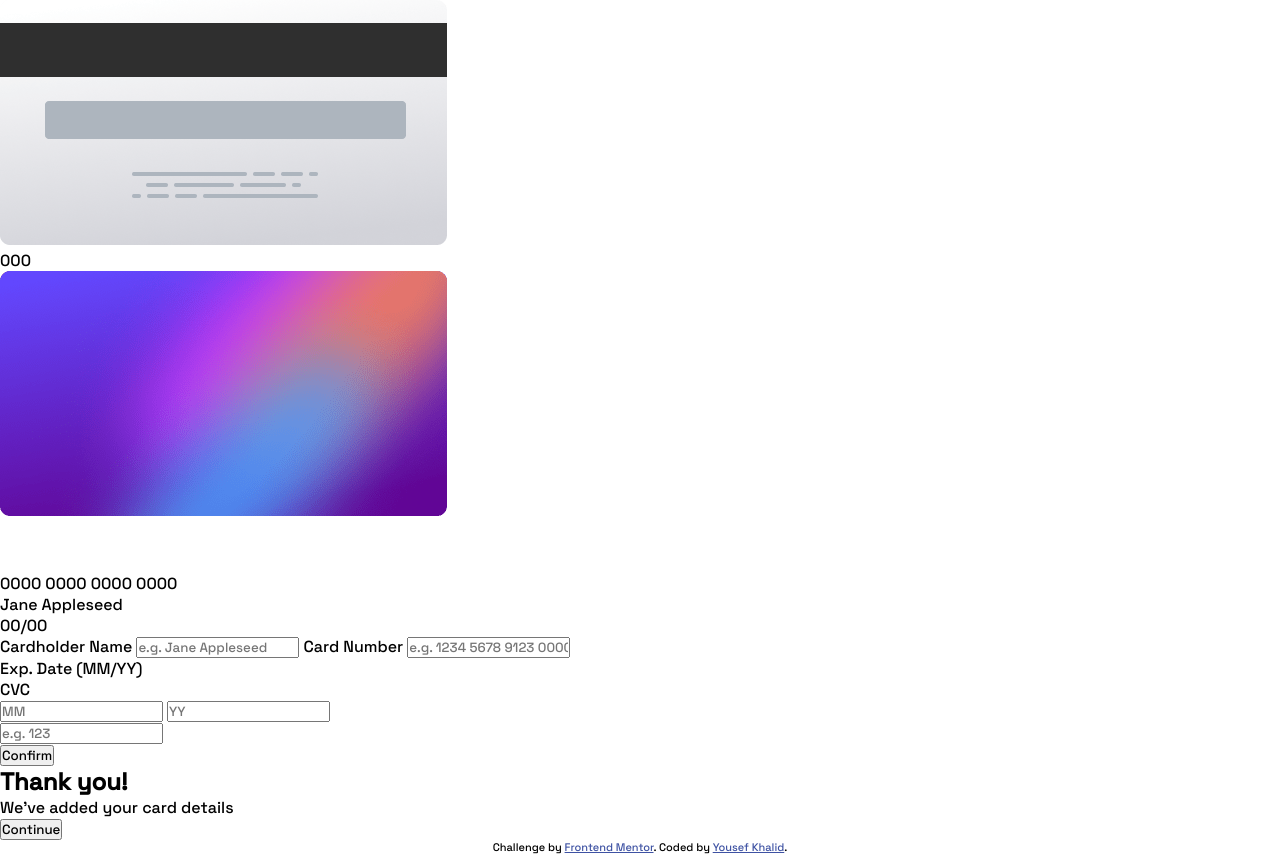
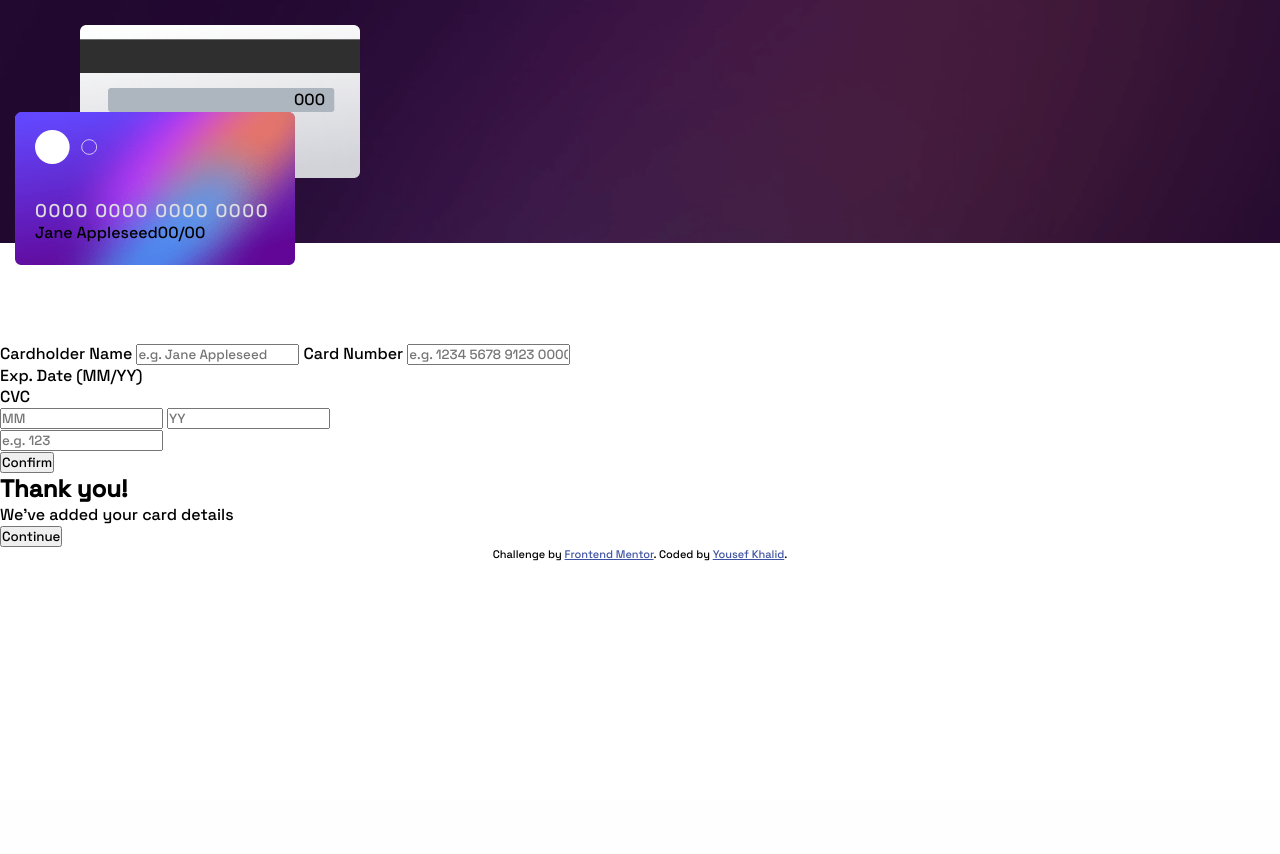
Before and after one commit to YousefKhalid-iq/interactive-card-details-form-main, a PHP site: page / in a window 1280 px wide. After the commit the page ends 561 px from the top, so only its background shows below. Run offline with PHP 8.4, Linux system fonts and the light colour scheme.

Commit message:
styling the first section

```diff
--- a/css/style.css
+++ b/css/style.css
@@ -6,8 +6,73 @@
   box-sizing: border-box;
 }
 
-.date__output__cont {
+body {
+  background-color: hsl(0deg, 0%, 100%);
+}
+
+.display__cont {
+  background-image: url("/images/bg-main-mobile.png");
+  background-repeat: no-repeat;
+  z-index: -1;
+  background-size: 100%;
+  height: 50%;
+}
+
+.backcard__img__cont, .frontcard__img__cont {
+  position: relative;
+  z-index: 1;
+  width: 280px;
+}
+
+.backcard__img, .frontcard__img {
+  width: 280px;
+  display: block;
+  margin: 0 auto;
+  position: absolute;
+  z-index: -1;
+}
+
+.backcard__img {
+  left: 80px;
+  top: 25px;
+}
+
+.frontcard__img {
+  top: 112px;
+  left: 15px;
+}
+
+.main__cvc {
+  position: absolute;
+  top: 89px;
+  right: -45px;
+}
+
+.circles__img {
+  margin-top: 130px;
+  width: 22%;
+  margin-left: 35px;
+}
+
+.frontcard__content {
+  margin-top: 30px;
+  margin-left: 35px;
+  width: 100%;
+}
+
+.date__name__output__cont {
   display: flex;
+}
+
+.main__number {
+  font-size: 1.15rem;
+  color: hsl(270deg, 3%, 87%);
+  width: 100%;
+  letter-spacing: 0.1rem;
+}
+
+form {
+  margin-top: 100px;
 }
 
 .attribution {
--- a/css/style.scss
+++ b/css/style.scss
@@ -10,15 +10,86 @@
 //   - Linear gradient (active input  border): hsl(249, 99%, 64%) to hsl(278, 94%, 30%)
 //   - Red (input errors): hsl(0, 100%, 66%)
 
+$white: hsl(0, 0%, 100%);
+$light_grayish_violet: hsl(270, 3%, 87%);
+$dark_grayish_violet: hsl(279, 6%, 55%);
+$very_dark_violet: hsl(278, 68%, 11%);
+$red_input_errors: hsl(0, 100%, 66%);
+$light_blue: hsl(228, 45%, 44%);
+
 * {
   font-family: 'Space Grotesk', sans-serif;
   margin: 0;
   padding: 0;
   box-sizing: border-box;
 }
+body {
+  background-color: $white;
+}
 
-.date__output__cont {
+.display__cont {
+  background-image: url("/images/bg-main-mobile.png");
+  background-repeat: no-repeat;
+  z-index: -1;
+  background-size: 100%;
+  height: 50%;
+}
+
+.backcard__img__cont, .frontcard__img__cont {
+  position: relative;
+  z-index: 1;
+  width: 280px;
+}
+
+.backcard__img, .frontcard__img {
+  width: 280px;
+  display: block;
+  margin: 0 auto;
+  position: absolute;
+  z-index: -1;
+}
+
+.backcard__img {
+  left: 80px;
+  top: 25px;
+}
+
+.frontcard__img {
+  top: 112px;
+  left: 15px;
+}
+
+.main__cvc {
+  position: absolute;
+  top: 89px;
+  right: -45px;
+}
+
+.circles__img {
+  margin-top: 130px;
+  width: 22%;
+  margin-left: 35px;
+}
+
+.frontcard__content {
+  margin-top: 30px;
+  margin-left: 35px;
+  width: 100%;
+}
+
+.date__name__output__cont {
   display: flex;
+}
+
+.main__number {
+  font-size: 1.15rem;
+  color: $light_grayish_violet;
+  width: 100%;
+  letter-spacing: 0.1rem;
+}
+
+form {
+  margin-top: 100px;
 }
 
 .attribution {
@@ -26,5 +97,5 @@
 }
 
 .attribution a {
-  color: hsl(228, 45%, 44%);
+  color: $light_blue;
 }
--- a/index.html
+++ b/index.html
@@ -11,19 +11,18 @@
   <div class="main__cont">
     <div class="display__cont">
       <div class="backcard__img__cont">
-        <img src="images/bg-card-back.png" alt="an image of the backside of a credit card">
+        <img src="images/bg-card-back.png" class="backcard__img" alt="an image of the backside of a credit card">
         <p class="main__cvc">000</p>
       </div>
-      <div class="frontcard__img_cont">
-        <img src="images/bg-card-front.png" alt="an image of the frontside of a credit card">
+      <div class="frontcard__img__cont">
+        <img src="images/bg-card-front.png" class="frontcard__img" alt="an image of the frontside of a credit card">
         <div class="circles__img__cont">
-          <img src="images/card-logo-big.svg" alt="">
-          <img src="images/card-logo-small.svg" alt="">
+          <img src="images/card-logo.svg" class="circles__img" alt="" role="presentation">
         </div>
         <div class="frontcard__content">
           <p class="main__number">0000 0000 0000 0000</p>
-          <p class="main__name" >Jane Appleseed</p>
-          <div class="date__output__cont">
+          <div class="date__name__output__cont">
+            <p class="main__name" >Jane Appleseed</p>
             <p class="main__date__firsthalf">00</p>
             <p class="main__date__/">/</p>
             <p class="main__date__secondhalf">00</p>
```
Also changed, not shown: images/card-logo-big.svg (deleted), images/card-logo.svg (renamed from images/card-logo-small.svg), 1 other file.
